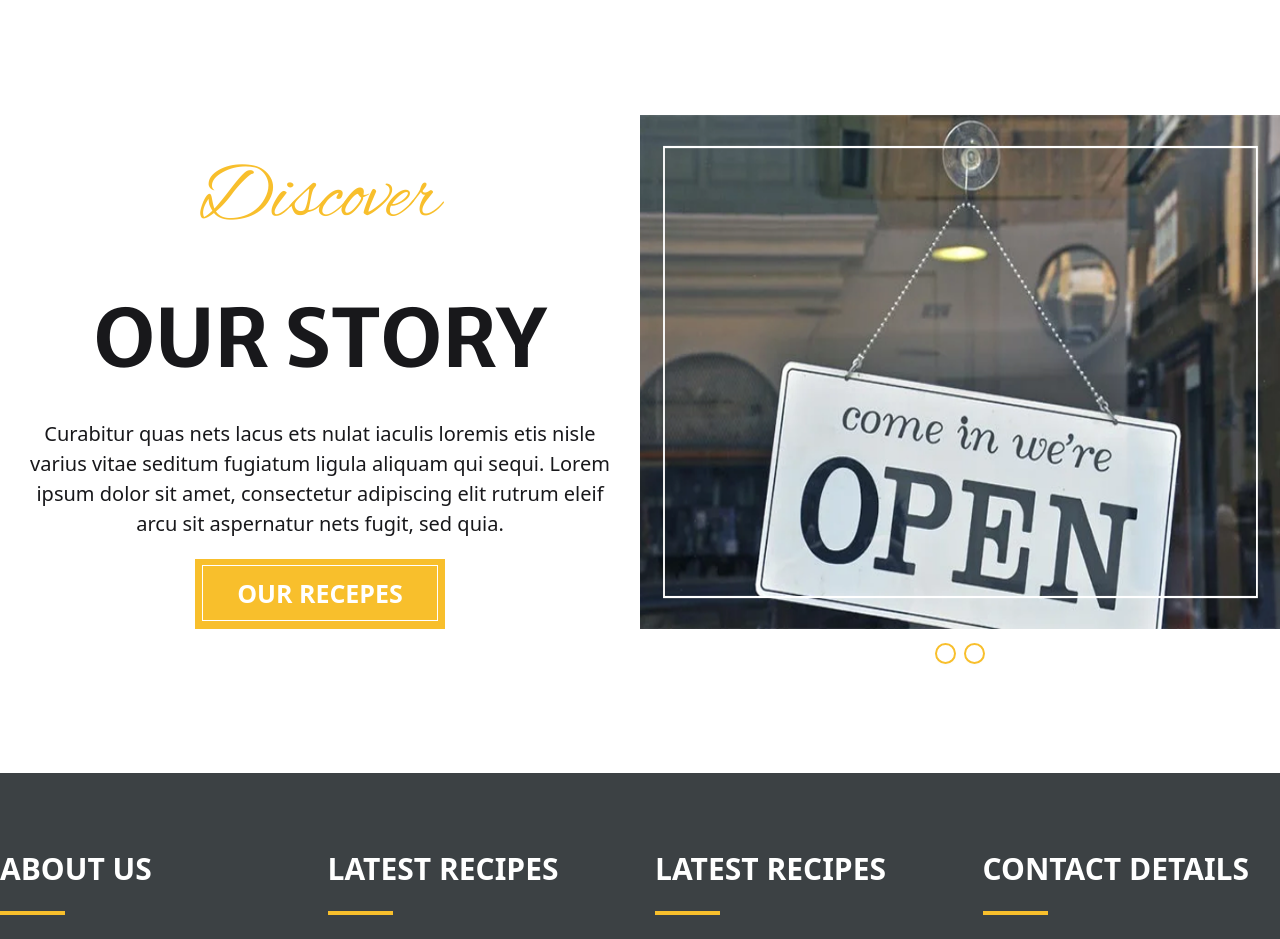
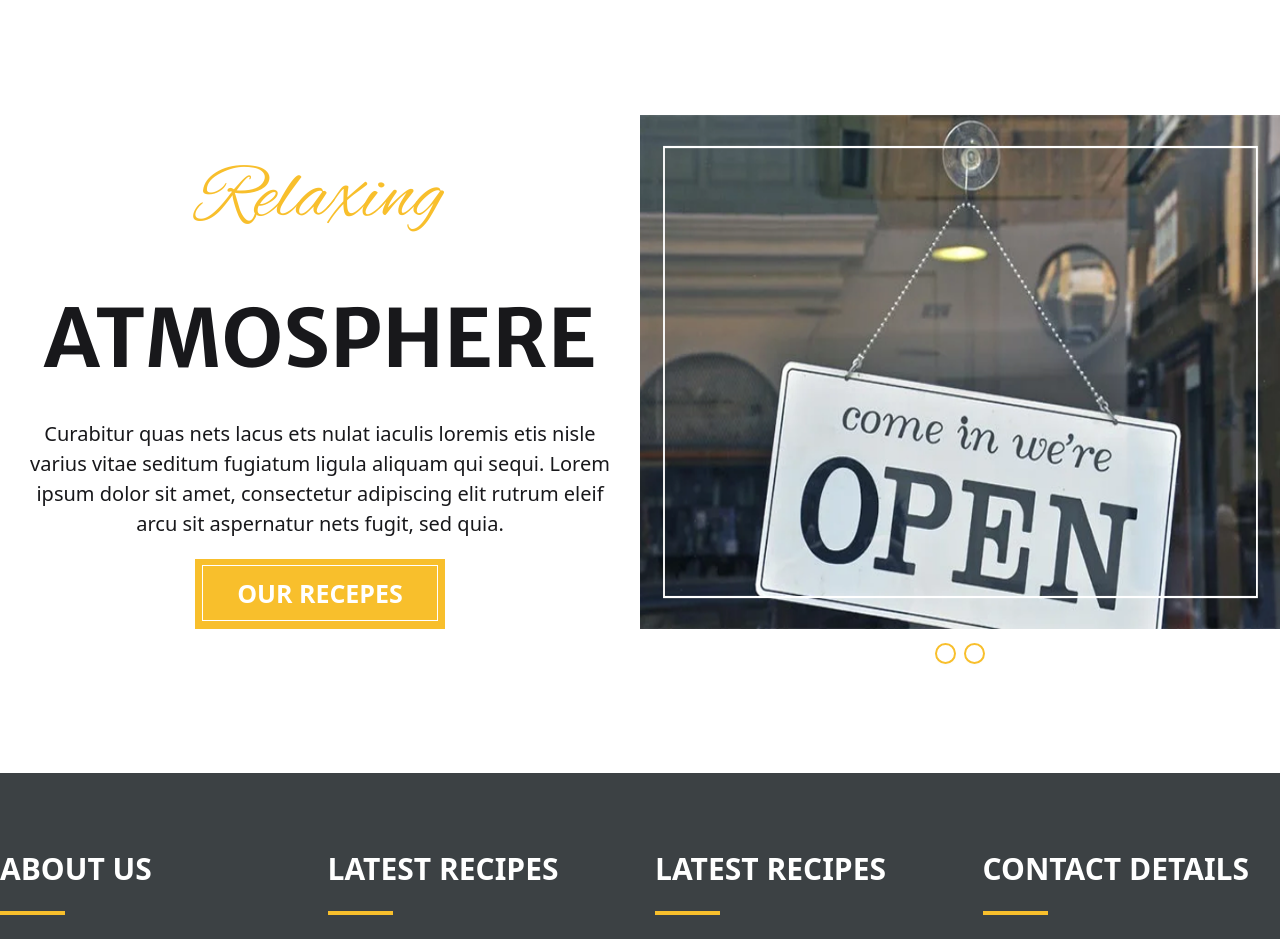
Before and after one commit to Manar-sami/Food-Order, a website: page views/reservation.html in a window 1280 px wide. Shown: the part 2340-3279 px from the top of the page. Drawn offline with Linux system fonts and the light colour scheme.

Commit message:
Update section content

```diff
--- a/views/reservation.html
+++ b/views/reservation.html
@@ -201,8 +201,8 @@
     <div class="grid grid-rows  md:grid-cols-2">
 
      <div class="flex flex-col justify-center items-center text-center gap-5  px-7.5 order-1 md:order-0 mt-6">
-     <h3 class="text-[60px] md:text-[80px] font-primary text-primarycolor"> Discover</h3>
-     <h2 class="text-[60px] font-bold font-third md:text-[80px]">OUR STORY</h2>
+     <h3 class="text-[60px] md:text-[80px] font-primary text-primarycolor"> Relaxing</h3>
+     <h2 class="text-[60px] font-bold font-third md:text-[80px]">ATMOSPHERE</h2>
      <p  class="text-[20px]">Curabitur quas nets lacus ets nulat iaculis loremis etis nisle varius vitae seditum
           fugiatum ligula aliquam qui sequi. Lorem ipsum dolor sit amet, consectetur
           adipiscing elit rutrum eleif arcu sit aspernatur nets fugit, sed quia.
```
